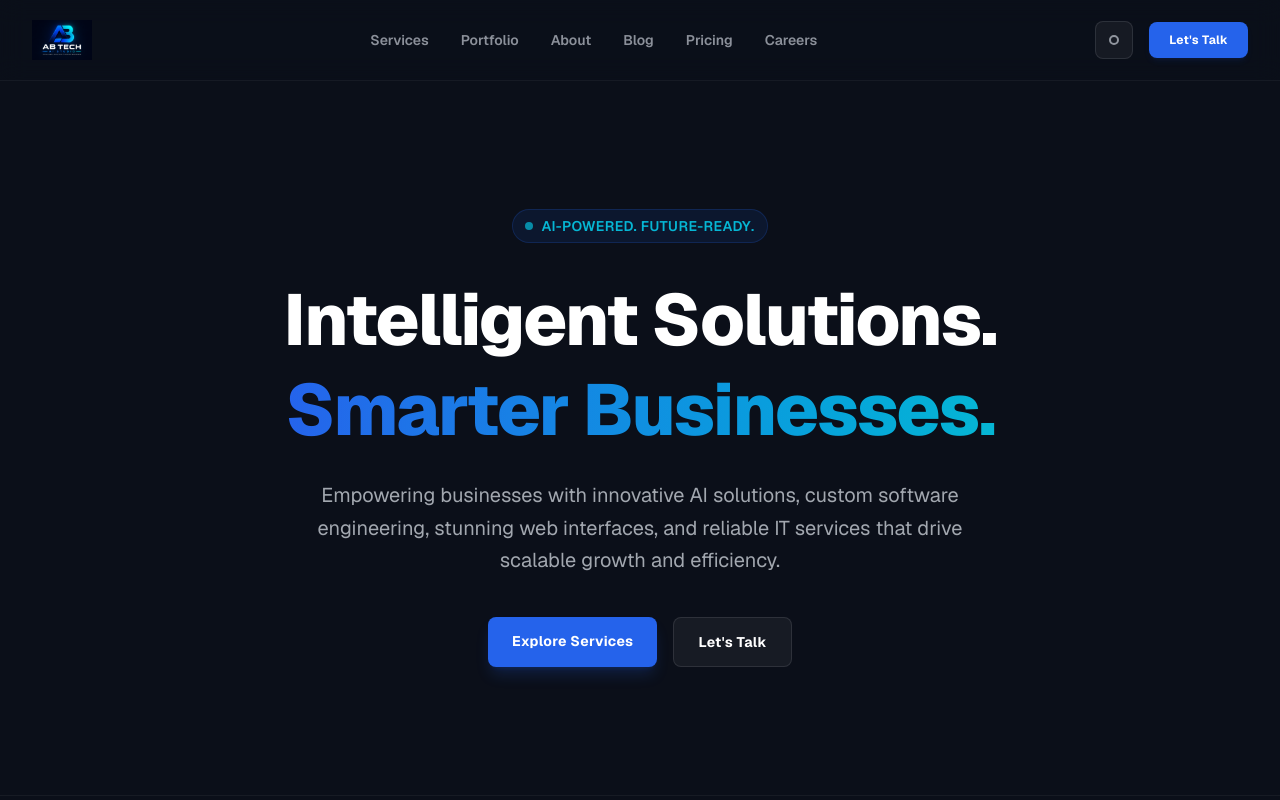
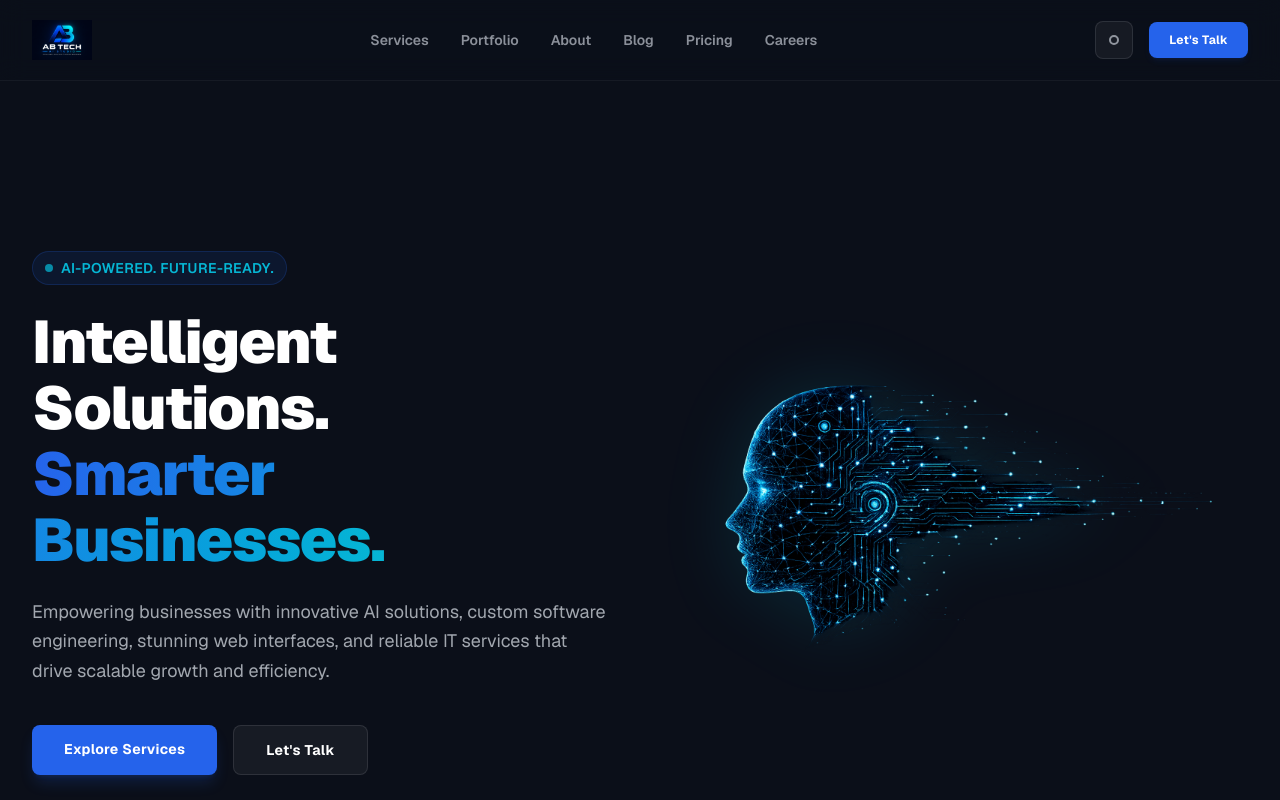
Before and after one commit to TNS0510/ab-tech-studio-app, a Next.js app: page / in a window 1280 px wide. Built offline with nearby package versions, Linux system fonts and the light colour scheme.

Commit message:
design: optimize hero headline vertical leading for punchy typography

```diff
--- a/src/app/page.tsx
+++ b/src/app/page.tsx
@@ -1,50 +1,82 @@
-// Step 1: Import our brand new ServicesGrid module and native Next.js Link component
+// src/app/page.tsx
 import Link from "next/link";
 import ServicesGrid from "@/components/ServicesGrid";
 
 export default function Home() {
   return (
-    <div className="w-full">
-      {/* Hero Section Container */}
-      <section className="relative px-4 sm:px-6 lg:px-8 py-20 md:py-32 max-w-7xl mx-auto flex flex-col items-center text-center">
+    <div className="w-full bg-deep-navy text-white">
+      {/*
+        Hero Section Container
+        - Max width matching design standards
+        - Grid structure that stacks on mobile, splits 50/50 on desktop (md:grid-cols-2)
+      */}
+      <section className="relative px-4 sm:px-6 lg:px-8 pt-24 pb-16 md:pt-36 md:pb-24 max-w-7xl mx-auto">
+        <div className="grid grid-cols-1 md:grid-cols-2 gap-8 md:gap-12 items-center">
+
+          {/*
+            LEFT COLUMN: Text Content
+            - Fully organized, neat, and given room to breathe
+          */}
+          <div className="space-y-6 text-center md:text-left flex flex-col items-center md:items-start">
 
             {/* Animated Feature Tag */}
-        <div className="inline-flex items-center gap-2 px-3 py-1.5 rounded-full bg-electric-blue/10 border border-electric-blue/20 text-vibrant-cyan text-xs sm:text-sm font-semibold tracking-wide uppercase mb-8">
+            <div className="inline-flex items-center gap-2 px-3 py-1.5 rounded-full bg-electric-blue/10 border border-electric-blue/20 text-vibrant-cyan text-xs sm:text-sm font-semibold tracking-wide uppercase">
               <span className="w-2 h-2 rounded-full bg-vibrant-cyan animate-pulse"></span>
               AI-Powered. Future-Ready.
             </div>
 
             {/* Main H1 Hero Headline */}
-        <h1 className="text-4xl sm:text-5xl md:text-7xl font-extrabold tracking-tight text-white max-w-4xl leading-tight">
+            {/* Locate your H1 inside src/app/page.tsx and update it to this: */}
+            <h1 className="text-4xl sm:text-5xl md:text-6xl font-black tracking-tight leading-[1.1] text-white">
               Intelligent Solutions.<br />
               <span className="text-transparent bg-clip-text bg-gradient-to-r from-electric-blue to-vibrant-cyan">
                 Smarter Businesses.
               </span>
             </h1>
 
-        {/* Core Explainer Body Paragraph */}
-        <p className="mt-6 text-base sm:text-lg md:text-xl text-soft-gray/70 max-w-2xl leading-relaxed">
-          Empowering businesses with innovative AI solutions, custom software engineering, stunning web interfaces, and reliable IT services that drive scalable growth and efficiency.
+            {/* Core Explainer Body Paragraph (Kept exactly identical) */}
+            <p className="text-base sm:text-lg text-soft-gray/70 max-w-xl leading-relaxed">
+              Empowering businesses with innovative AI solutions, custom software engineering,
+              stunning web interfaces, and reliable IT services that drive scalable growth and efficiency.
             </p>
 
-        {/* Call to Action Actions Wrapper (Updated cleanly to utilize framework Links!) */}
-        <div className="mt-10 flex flex-wrap justify-center gap-4">
+            {/* Call to Action Framework Links */}
+            <div className="mt-4 flex flex-wrap justify-center md:justify-start gap-4 w-full">
               <Link
                 href="/services"
-            className="bg-electric-blue hover:bg-electric-blue/90 text-white px-6 py-3.5 rounded-lg text-sm font-bold tracking-wide transition-all shadow-lg shadow-electric-blue/20"
+                className="bg-electric-blue hover:bg-electric-blue/90 text-white px-8 py-3.5 rounded-lg text-sm font-bold tracking-wide transition-all shadow-lg shadow-electric-blue/20"
               >
                 Explore Services
               </Link>
               <Link
                 href="/contact"
-            className="bg-white/5 hover:bg-white/10 text-white border border-white/10 px-6 py-3.5 rounded-lg text-sm font-bold tracking-wide transition-all"
+                className="bg-white/5 hover:bg-white/10 text-white border border-white/10 px-8 py-3.5 rounded-lg text-sm font-bold tracking-wide transition-all"
               >
                 Let's Talk
               </Link>
             </div>
+          </div>
+
+          {/*
+            RIGHT COLUMN: AI Face Graphic Container
+            - Restricts the graphic to the right half of the screen
+            - Uses object-contain to prevent cropping or clipping out details
+          */}
+          <div className="relative w-full flex justify-center md:justify-end items-center mt-8 md:mt-0">
+            <div className="relative w-full max-w-md lg:max-w-xl aspect-square flex justify-center items-center">
+              {/* eslint-disable-next-line @next/next/no-img-element */}
+              <img
+                src="/hero-blended-face.webp"
+                alt="AI Digital Profile Design Network Head"
+                className="w-full h-full object-contain select-none pointer-events-none drop-shadow-[0_0_35px_rgba(0,180,216,0.15)]"
+              />
+            </div>
+          </div>
+
+        </div>
       </section>
 
-      {/* Step 2: Render our Services Grid cleanly right below the Hero container */}
+      {/* Services Grid Section Component */}
       <ServicesGrid />
     </div>
   );
```
Also changed, not shown: public/hero-blended-face.webp (added). Lines whose indentation alone changed are shown as unchanged.
